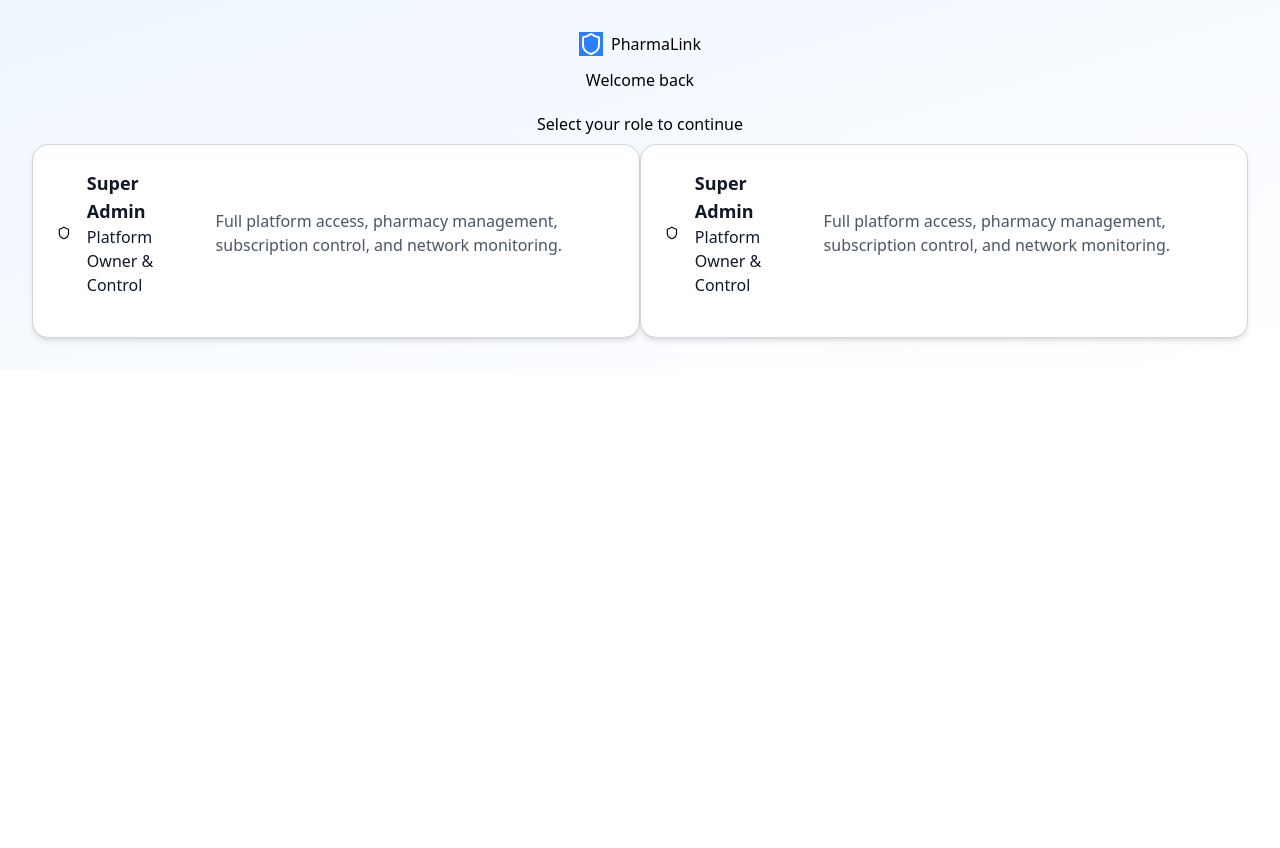
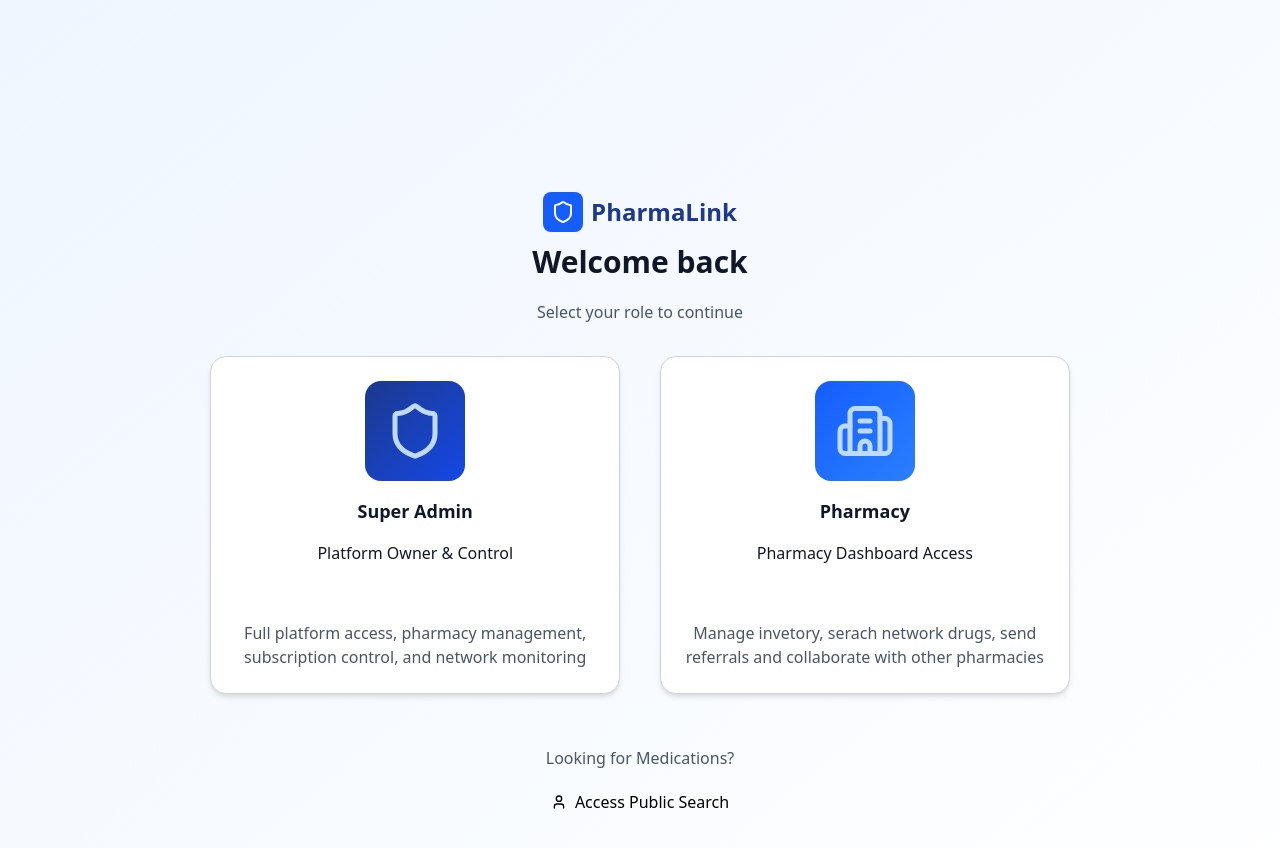
Before and after one commit to flexyycode/PharmaLink-Frontend, a React (Vite) app: page /login in a window 1280 px wide. Shown: the top 848 px of the page. Before the commit the page ends 800 px from the top, so only its background shows below. Built offline with nearby package versions, Linux system fonts and the light colour scheme.

Commit message:
Login design done

```diff
--- a/src/components/LogIn.tsx
+++ b/src/components/LogIn.tsx
@@ -1,32 +1,150 @@
 import '../App.css';
-import { Shield, Building, User} from 'lucide-react';
-import { Link } from 'react-router-dom';
+import { Shield, Building2, User} from 'lucide-react';
+import { useState } from 'react';
+import { useNavigate, Link } from 'react-router-dom';
+
+
 
 
 function Login() {
+    const navigate = useNavigate();
+    const [email, setEmail] = useState('');
+    const [password, setPassword] = useState('');
+    const [selectedRole, setSelectedRole] = useState<"super_admin" | "pharmacy" | null>(null);
+
+    const handleLogin = (e: React.FormEvent) => {
+         e.preventDefault();
+
+        // Authentication
+        if (selectedRole === "super_admin") {
+            // Redirect to super admin dashboard
+            navigate('/super-admin-dashboard');
+        } else if (selectedRole === "pharmacy") {
+            // Redirect to pharmacy dashboard
+            navigate('/pharmacy-dashboard');
+        } else {
+            alert('Please select a role to continue.');
+        }
+    };
     return (
         <div className='p-8 bg-gradient-to-br from-blue-50 to-white mx-auto'>
-            <div className='mx-auto'>
-                    <div className='flex justify-center gap-2'>
-                        <Shield className='text-white bg-blue-500'/>
-                        <p>PharmaLink</p>
+            <div className='mx-auto py-40 w-full max-w-5xl'>
+                <div className='mx-auto container'>
+                    <div className='flex justify-center items-center gap-2'>
+                        <Shield className='text-white bg-blue-600 size-10 p-2 px-2 rounded-lg'/>
+                        <p className='text-2xl font-bold text-blue-900'>PharmaLink</p>
                     </div>
-                        <h1 className='text-center py-3'>Welcome back</h1>
-                        <p className='text-center py-2'>Select your role to continue</p>
-                    <div className='flex justify-between mx-auto'>
-                        <div>
+                        <h1 className='text-center py-3 font-bold text-gray-900 text-3xl mb-2'>Welcome back</h1>
+                        <p className='text-center text-gray-600'>Select your role to continue</p>
+                </div>
+
+                 {!selectedRole ? (
+                     <div className='flex justify-center gap-10 py-8 container mx-auto'>
+                     {/* Admin login */}
+                        <div className='max-w-[40%]'
+                            onClick={() => setSelectedRole("super_admin")}
+                            >
                             <FeatureCard
-                            icon={<Shield />}
+                            icon={<Shield className='size-25 py-5 px-5 text-blue-200 bg-gradient-to-br from-blue-900 to-blue-700 rounded-2xl' />}
                             title="Super Admin"
                             subtitle="Platform Owner & Control"
-                            description="Full platform access, pharmacy management, subscription control, and network monitoring." />
+                            description="Full platform access, pharmacy management, subscription control, and network monitoring" />
                         </div>
-                        <div>
+
+                        {/* Pharmacy login */}
+                        <div className='max-w-[40%]'
+                        onClick={() => setSelectedRole('pharmacy')}
+                        >
                             <FeatureCard
-                            icon={<Shield />}
-                            title="Super Admin"
-                            subtitle="Platform Owner & Control"
-                            description="Full platform access, pharmacy management, subscription control, and network monitoring." />
+                            icon={<Building2 className='size-25 py-5 px-5 text-blue-200 bg-gradient-to-br from-blue-600 to-blue-500 rounded-2xl' />}
+                            title="Pharmacy"
+                            subtitle="Pharmacy Dashboard Access"
+                            description="Manage invetory, serach network drugs, send referrals and collaborate with other pharmacies" />
+                        </div>
+                    </div>
+                 ):(
+                    /* Login Form */
+                    <form onSubmit={handleLogin}
+                     className='max-w-md mx-auto bg-white p-8 rounded-2xl shadow-md'
+                    >
+                <div className="flex items-center gap-3 pb-8">
+                <div className={`p-2 rounded-lg ${
+                  selectedRole === "super_admin"
+                    ? "bg-blue-900"
+                    : "bg-blue-600"
+                }`}>
+                  {selectedRole === "super_admin" ? (
+                    <Shield className="size-12 text-white" />
+                  ) : (
+                    <Building2 className="size-12 text-white" />
+                  )}
+                  </div>
+                  <div>
+                        <h2 className='text-xl font-bold text-center'>
+                            {selectedRole === "super_admin"
+                                ? "Super Admin Login"
+                                : "Pharmacy Login"
+                            }
+                        </h2>
+                        <p>
+                            {selectedRole === "super_admin"
+                                ? "Enter your credentials."
+                                : "Enter your credentials"
+                            }
+                        </p>
+                  </div>
+                 </div>
+                    <div className='pt-2'>
+                        <label htmlFor="email">Email</label>
+                        <input
+                            id='email'
+                            type='email'
+                            placeholder='example@gmail.com'
+                            className='w-full border border-gray-300 bg-gray-300 p-3 rounded-2xl focus:outline-none focus:border-blue-500 focus:ring-2 focus:ring-blue-100'
+                            value={email}
+                            onChange={(e) => setEmail(e.target.value)}
+                            required
+                        />
+                    </div>
+
+                    <div className='pb-5'>
+                        <label htmlFor="password">Password</label>
+                        <input
+                            id='password'
+                            type='password'
+                            placeholder='*********'
+                            className='w-full border p-3 border-gray-300 rounded-2xl bg-gray-300 focus:outline-none focus:border-blue-500 focus:ring-2 focus:ring-blue-100'
+                            value={password}
+                            onChange={(e) => setPassword(e.target.value)}
+                            required
+                        />
+                    </div>
+
+                        <button
+                            type='submit'
+                            className='w-full bg-gray-900 text-white p-3 pt-3 rounded-2xl border-0 cursor-pointer'
+                        >
+                            Sign In
+                        </button>
+
+                        <button
+                            type='button'
+                            onClick={() => setSelectedRole(null)}
+                            className='w-full mt-4 border-1 border-gray-300 hover:bg-gray-200 p-3 rounded-2xl cursor-pointer'
+                        >
+                            Back to role selection
+                        </button>
+                    </form>
+                 )
+                }
+
+                    <div>
+                        <h1 className=' py-5 text-gray-600 text-center'>Looking for Medications?</h1>
+                        <div className='flex justify-center items-center gap-2'>
+                                <User className='size-4'/>
+                                <Link to="/">
+                                <p>Access Public Search</p>
+                                </Link>
                         </div>
                     </div>
             </div>
@@ -38,17 +156,15 @@ export default Login;
 
 const FeatureCard = ({icon, title, subtitle, description}: {icon:any, title:string, subtitle:string, description:string}) => {
     return (
-        <div className='bg-white border border-gray-300 rounded-2xl p-6 shadow-md hover:shadow-lg transition-shadow duration-300'>
-            <div className='flex items-center gap-4 mb-4'>
+        <div className='mx-auto bg-white border border-gray-300 rounded-2xl p-6 shadow-md hover:shadow-lg transition-shadow duration-300 hover:border-blue-500 cursor-pointer'>
+            <div className='mx-auto flex flex-col items-center gap-4 mb-4'>
                 {icon}
+                    <h2 className='text-lg font-semibold text-gray-900'>{title}</h2>
+                    <h2 className='text-gray-900'>{subtitle}</h2>     <br />
+            </div>
                 <div>
-                    <h2 className='text-lg font-semibold text-gray-900'>{title}</h2>
-                    <h2 className='text-gray-900'>{subtitle}</h2>
+                    <p className='text-gray-600 text-center'>{description}</p>
                 </div>
-                <div>
-                    <p className='text-gray-600'>{description}</p>
-                </div>
-            </div>
         </div>
     )
 }
```
